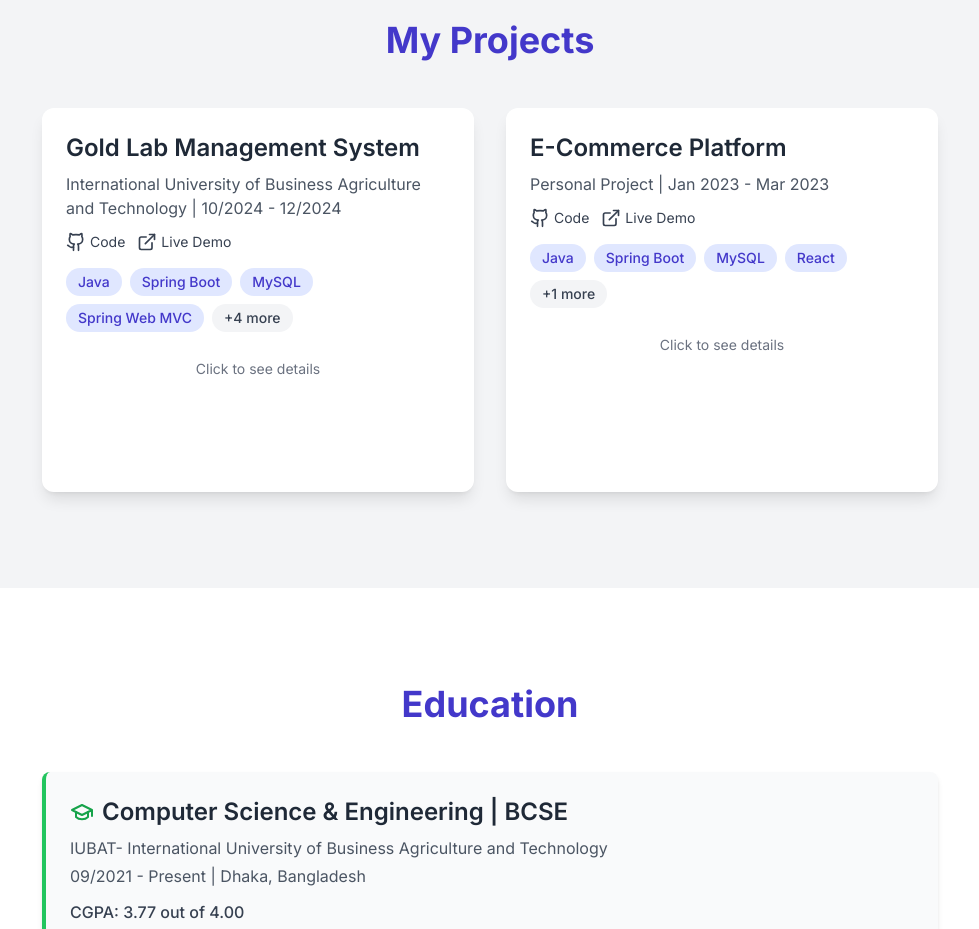
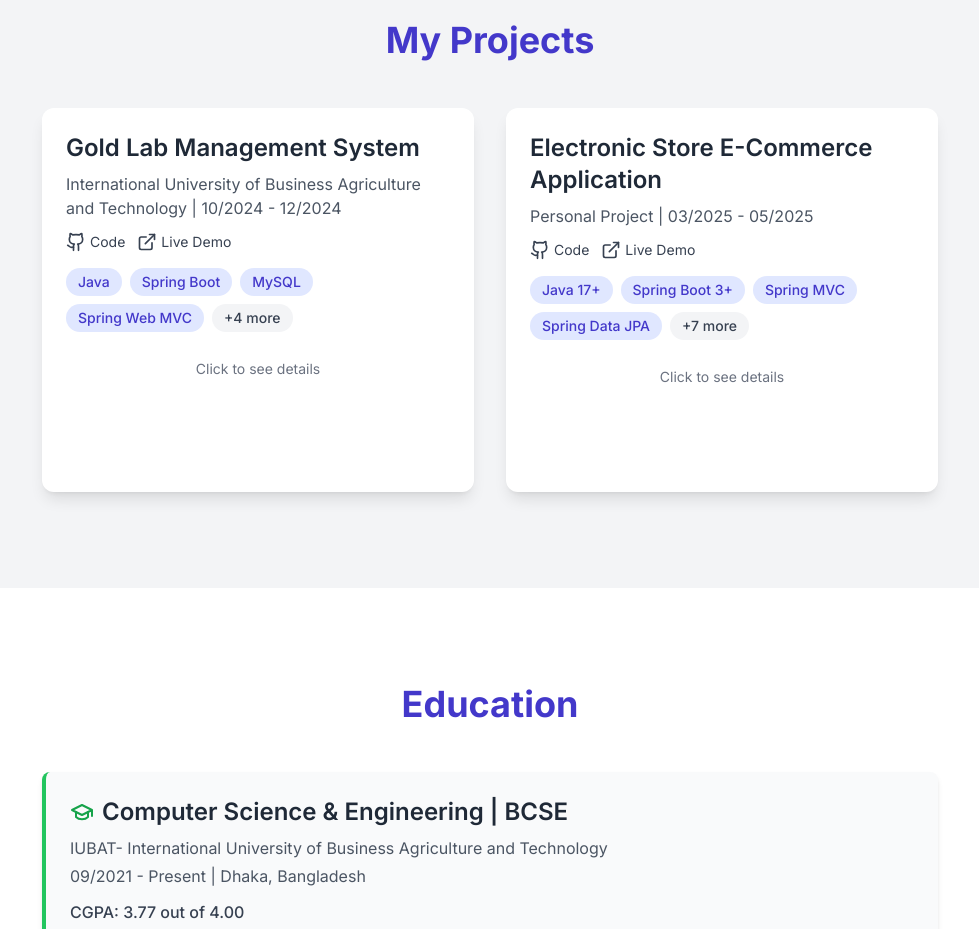
Before and after one commit to alamin5G/portfolio, a React (Create React App) app: page / in a window 1280 px wide. Shown: the part 3680-4609 px from the top of the page, without its empty margins (150-1129 px from the left). Built offline with nearby package versions, Linux system fonts and the light colour scheme.

Commit message:
update project

```diff
--- a/src/App.js
+++ b/src/App.js
@@ -205,19 +205,31 @@ const App = () => {
   liveUrl: "https://gold-lab.alamin.dev" // Optional - remove if you don't have a live demo
 },
   {
-    name: "E-Commerce Platform",
+    name: "Electronic Store E-Commerce Application",
     organization: "Personal Project",
-    duration: "Jan 2023 - Mar 2023",
-    technologies: ["Java", "Spring Boot", "MySQL", "React", "Redux"],
+    duration: "03/2025 - 05/2025",
+    technologies: [
+      "Java 17+", "Spring Boot 3+", "Spring MVC", "Spring Data JPA", "Spring Security",
+      "Thymeleaf", "Bootstrap 5", "MySQL", "Lombok", "ModelMapper", "Maven"
+    ],
     description: [
-      "Built a full-stack e-commerce platform with user authentication",
-      "Implemented payment processing using Stripe API",
-      "Created responsive UI with React and Material UI"
+      "An advanced Spring Boot e-commerce platform for electronics retail, featuring a complete shopping experience for customers and a robust admin management system.",
+      "Customer Features: Secure authentication, product browsing, shopping cart, multi-step checkout, order management, user profile.",
+      "Admin Features: Dashboard, product/category/brand management, order management, user management, contact message management.",
+      "Tech Stack: Java 17+, Spring Boot 3+, Spring MVC, Spring Data JPA, Spring Security, Jakarta Validation, Thymeleaf, Bootstrap 5, MySQL, Lombok, ModelMapper, Maven."
     ],
-    githubUrl: "https://github.com/alamin5g/ecommerce-platform",
-    liveUrl: "https://ecommerce-demo.alamin.dev" // optional
+    stack: [
+      "Backend: Java 17+, Spring Boot 3+, Spring MVC, Spring Data JPA, Spring Security, Jakarta Validation",
+      "Frontend: Thymeleaf, Bootstrap 5, HTML5, CSS3, JavaScript",
+      "Database: MySQL",
+      "Tools: Lombok, ModelMapper, Maven"
+    ],
+    githubUrl: "https://github.com/alamin5g/ElectronicStore",
+    liveUrl: "https://github.com/alamin5g/ElectronicStore"
   }
 ];
+
+
 
   const education = [
     {
```
Lines whose indentation alone changed are shown as unchanged.
